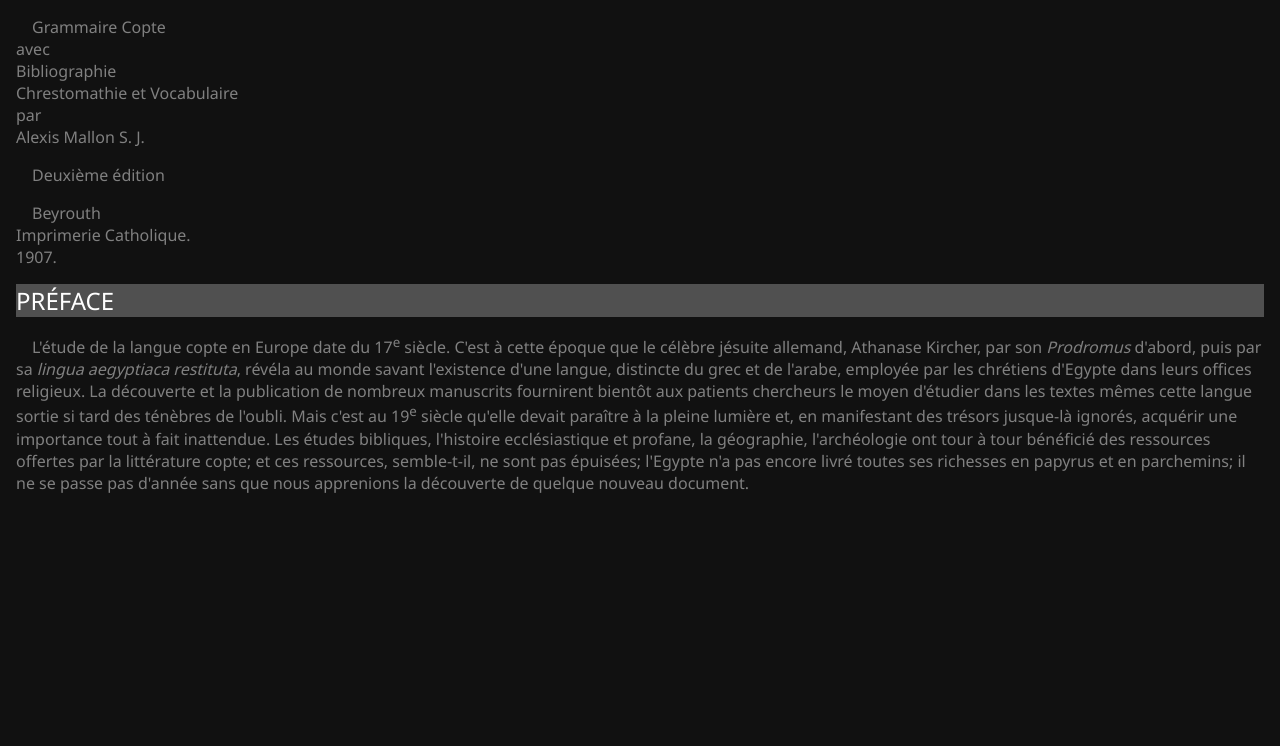
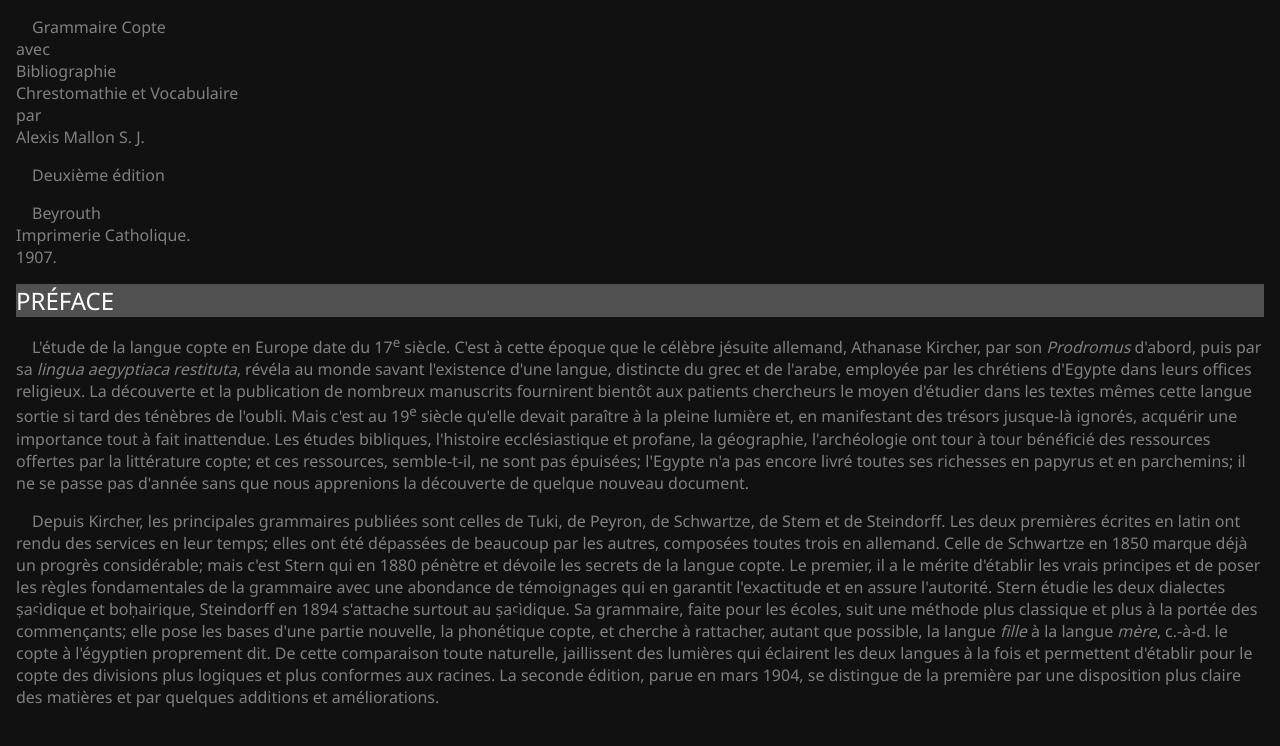
Before and after one commit to randykomforty/randykomforty.github.io, a plain HTML site: page coptic/mallon/index.html in a window 1280 px wide. Drawn offline with Linux system fonts and the light colour scheme.

Commit message:
update mallon

```diff
--- a/coptic/mallon/index.html
+++ b/coptic/mallon/index.html
@@ -31,6 +31,9 @@
 			<p>
 				L'étude de la langue copte en Europe date du 17<sup>e</sup> siècle. C'est à cette époque que le célèbre jésuite allemand, Athanase Kircher, par son <i>Prodromus</i> d'abord, puis par sa <i>lingua aegyptiaca restituta</i>, révéla au monde savant l'existence d'une langue, distincte du grec et de l'arabe, employée par les chrétiens d'Egypte dans leurs offices religieux. La découverte et la publication de nombreux manuscrits fournirent bientôt aux patients chercheurs le moyen d'étudier dans les textes mêmes cette langue sortie si tard des ténèbres de l'oubli. Mais c'est au 19<sup>e</sup> siècle qu'elle devait paraître à la pleine lumière et, en manifestant des trésors jusque-là ignorés, acquérir une importance tout à fait inattendue. Les études bibliques, l'histoire ecclésiastique et profane, la géographie, l'archéologie ont tour à tour bénéficié des ressources offertes par la littérature copte; et ces ressources, semble-t-il, ne sont pas épuisées; l'Egypte n'a pas encore livré toutes ses richesses en papyrus et en parchemins; il ne se passe pas d'année sans que nous apprenions la découverte de quelque nouveau document.
 			</p>
+			<p>
+				Depuis Kircher, les principales grammaires publiées sont celles de Tuki, de Peyron, de Schwartze, de Stem et de Steindorff. Les deux premières écrites en latin ont rendu des services en leur temps; elles ont été dépassées de beaucoup par les autres, composées toutes trois en allemand. Celle de Schwartze en 1850 marque déjà un progrès considérable; mais c'est Stern qui en 1880 pénètre et dévoile les secrets de la langue copte. Le premier, il a le mérite d'établir les vrais principes et de poser les règles fondamentales de la grammaire avec une abondance de témoignages qui en garantit l'exactitude et en assure l'autorité. Stern étudie les deux dialectes ṣaꜥìdique et boḥairique, Steindorff en 1894 s'attache surtout au ṣaꜥìdique. Sa grammaire, faite pour les écoles, suit une méthode plus classique et plus à la portée des commençants; elle pose les bases d'une partie nouvelle, la phonétique copte, et cherche à rattacher, autant que possible, la langue <i>fille</i> à la langue <i>mère</i>, c.-à-d. le copte à l'égyptien proprement dit. De cette comparaison toute naturelle, jaillissent des lumières qui éclairent les deux langues à la fois et permettent d'établir pour le copte des divisions plus logiques et plus conformes aux racines. La seconde édition, parue en mars 1904, se distingue de la première par une disposition plus claire des matières et par quelques additions et améliorations.
+			</p>
 		</div>
 	</body>
 </html>
```
